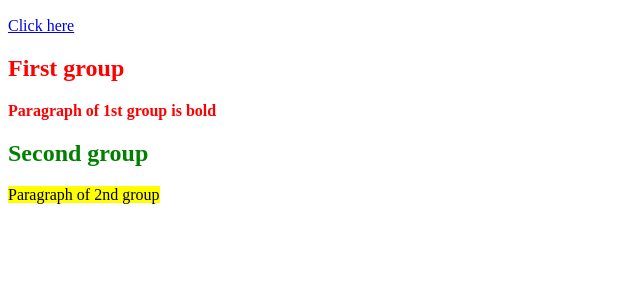
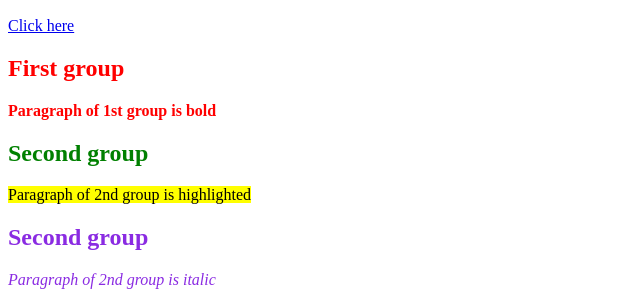
Before and after one commit to teva0012-star/FIT3197-Vis-2, a plain HTML site: page index.html in a window 1280 px wide. Shown: the part 561-858 px from the top of the page, without its empty margins (0-640 px from the left). Before the commit the page ends 800 px from the top, so only its background shows below. Drawn offline with Linux system fonts and the light colour scheme.

Commit message:
Add files via upload
added a new purple paragraph

```diff
--- a/index.html
+++ b/index.html
@@ -5,6 +5,7 @@
     <meta name="viewport" content="width=device-width, initial-scale=1.0">
     <title> Figuring out HTML </title>
 </head>
+<!-- add in comments to describe the code-->
 <body>
     <h1> Heading 1 </h1>
     <h2> Heading 2 </h2>
@@ -53,7 +54,12 @@
 
     <div style="color : green;">
         <h2> Second group </h2>
-        <mark> Paragraph of 2nd group</mark>
+        <mark> Paragraph of 2nd group is highlighted </mark>
+    </div>
+
+     <div style="color : blueviolet;">
+        <h2> Second group </h2>
+        <i> Paragraph of 2nd group is italic </i>
     </div>
 </body>
 </html>
```
